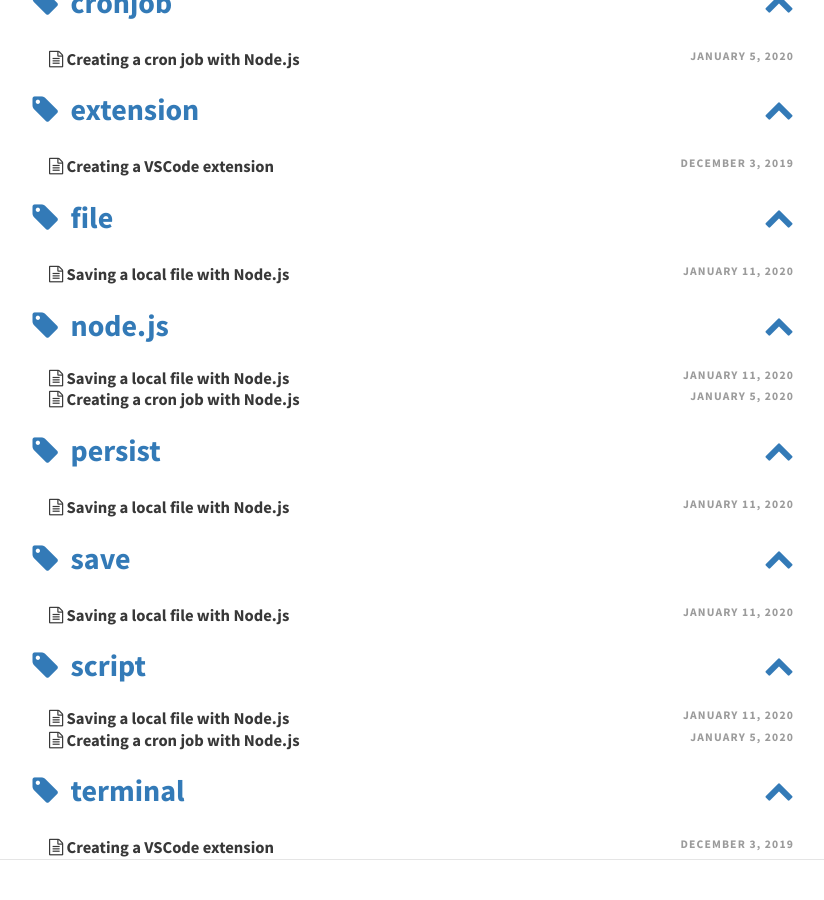
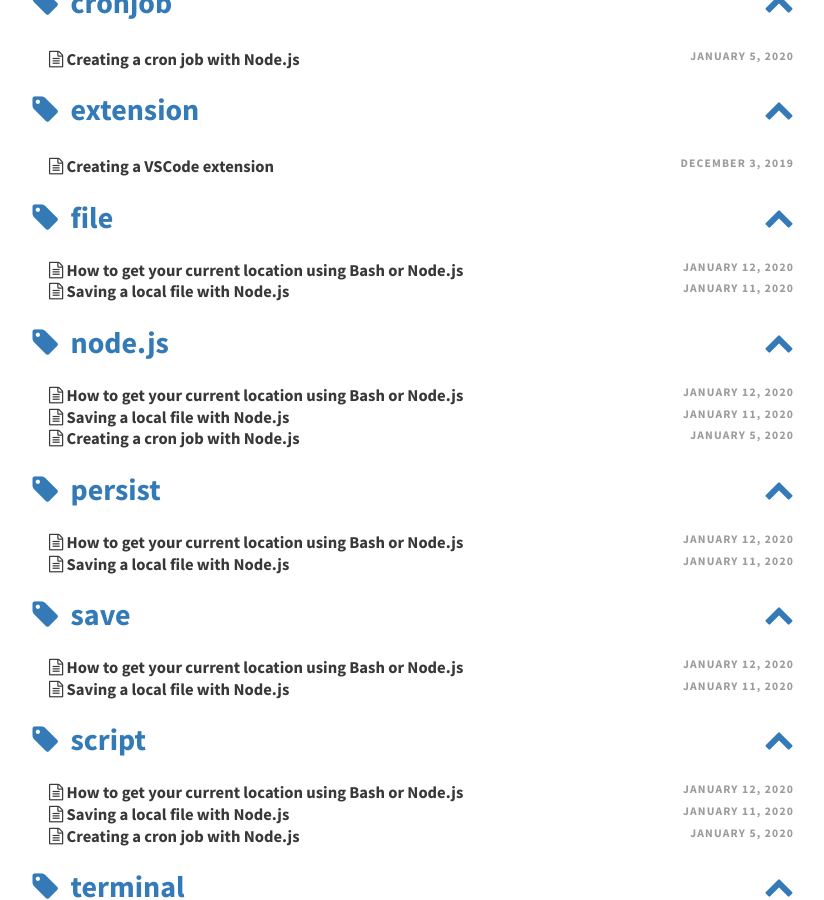
Before and after one commit to celtic426/blog, a Jekyll site: the page built from pages/tags.html, in a window 1280 px wide and 900 px high, scrolled down 2119 px. Shown: the whole window, without its empty margins (230-1054 px from the left). Built offline with Jekyll 4.4.1, drawn with Linux system fonts in a browser that asks for light colours.

Commit message:
Finish draft of location script

````diff
--- a/_config.yml
+++ b/_config.yml
@@ -93,14 +93,8 @@ theme_settings:
   post_navigation: true
 
 # PAGINATION
-paginate: 5
+paginate: 10
 paginate_path: 'blog/page:num'
-
-# PORTFOLIO
-# collections:
-#   portfolio:
-#     output: true
-#     permalink: /:collection/:name
 
 # BUILD SETTINGS
 markdown: kramdown
--- /dev/null
+++ b/_posts/2020-01-12-current-location-scripts.md
@@ -0,0 +1,39 @@
+---
+layout: post
+title: 'How to get your current location using Bash or Node.js'
+tags: [save, persist, file, node.js, script]
+---
+
+We look at creating a script, in bash and Node.js, to calculate your current city by making a request to the [IPinfo](https://ipinfodb.com/) API (no sign-up required).
+
+## Bash
+
+```bash
+city=$(curl -s https://ipinfo.io | /usr/local/bin/jq ".city")
+```
+
+All it takes is one line in bash! Notice our use of [jq](https://github.com/stedolan/jq), a lightweight command-line JSON processor, to parse the city name. You can install `jq` with homebrew: `brew install jq`.
+
+## Node.js
+
+```js
+const rp = require('request-promise');
+
+rp('https://ipinfo.io/json').then(res => {
+  const json = JSON.parse(res);
+
+  return json.city;
+});
+```
+
+We're using [request-promise](https://github.com/request/request-promise) to make the API call using JavaScript, but any similar library or method can be used.
+
+## Project Example
+
+[This code snippet](https://github.com/trybick/slack-location-manager/blob/master/src/setStatus/calculateEmoji.js#L27) shows a real-world use of these scripts where I calculated the user's city in order to update their status on Slack.
+
+## Further Reading
+
+- [IPinfo](https://ipinfodb.com/)
+- [jq](https://github.com/stedolan/jq)
+- [request-promise](https://github.com/request/request-promise)
````
Also changed, not shown: _posts/2020-01-11-save-local-file-nodejs.md (+1 -1 lines).
